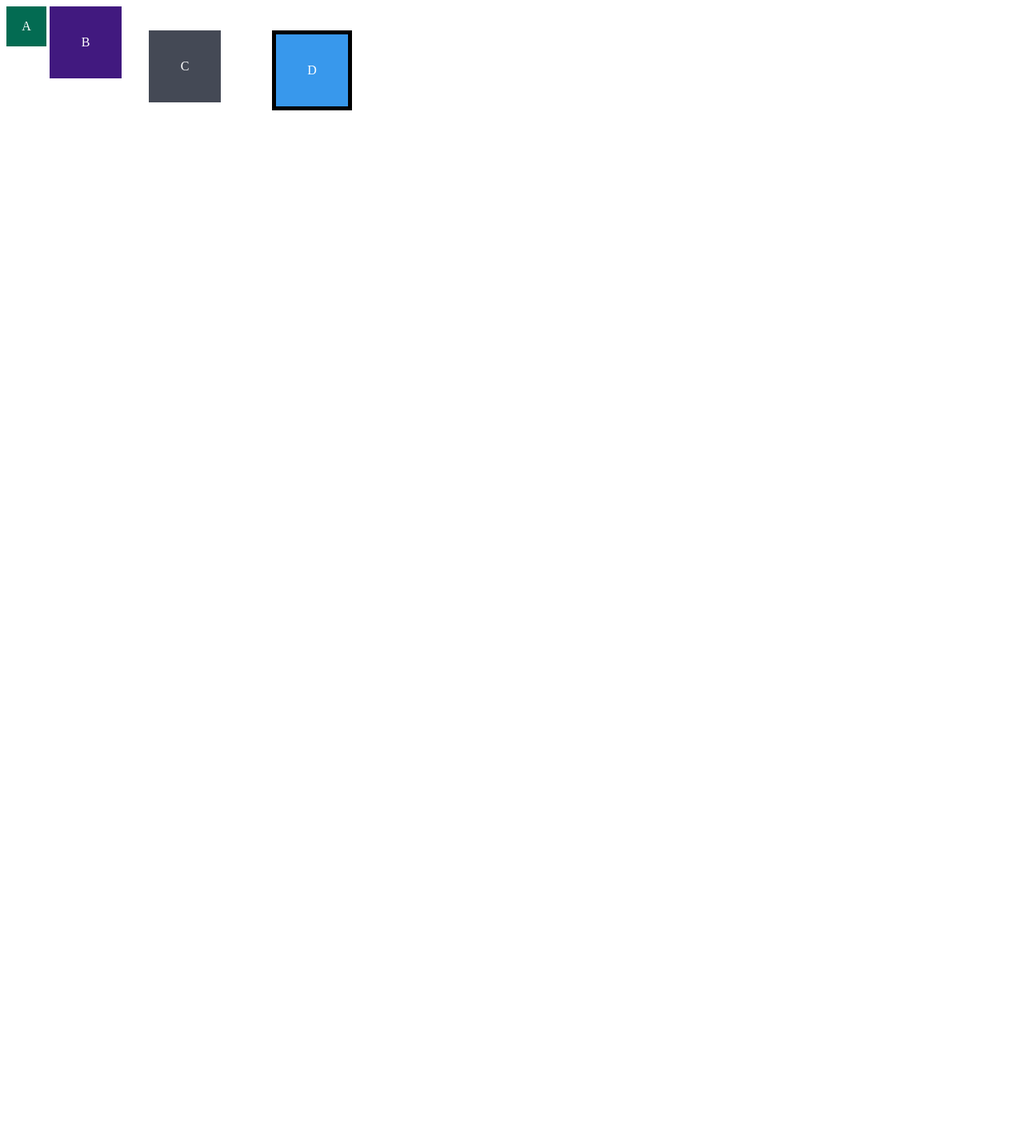
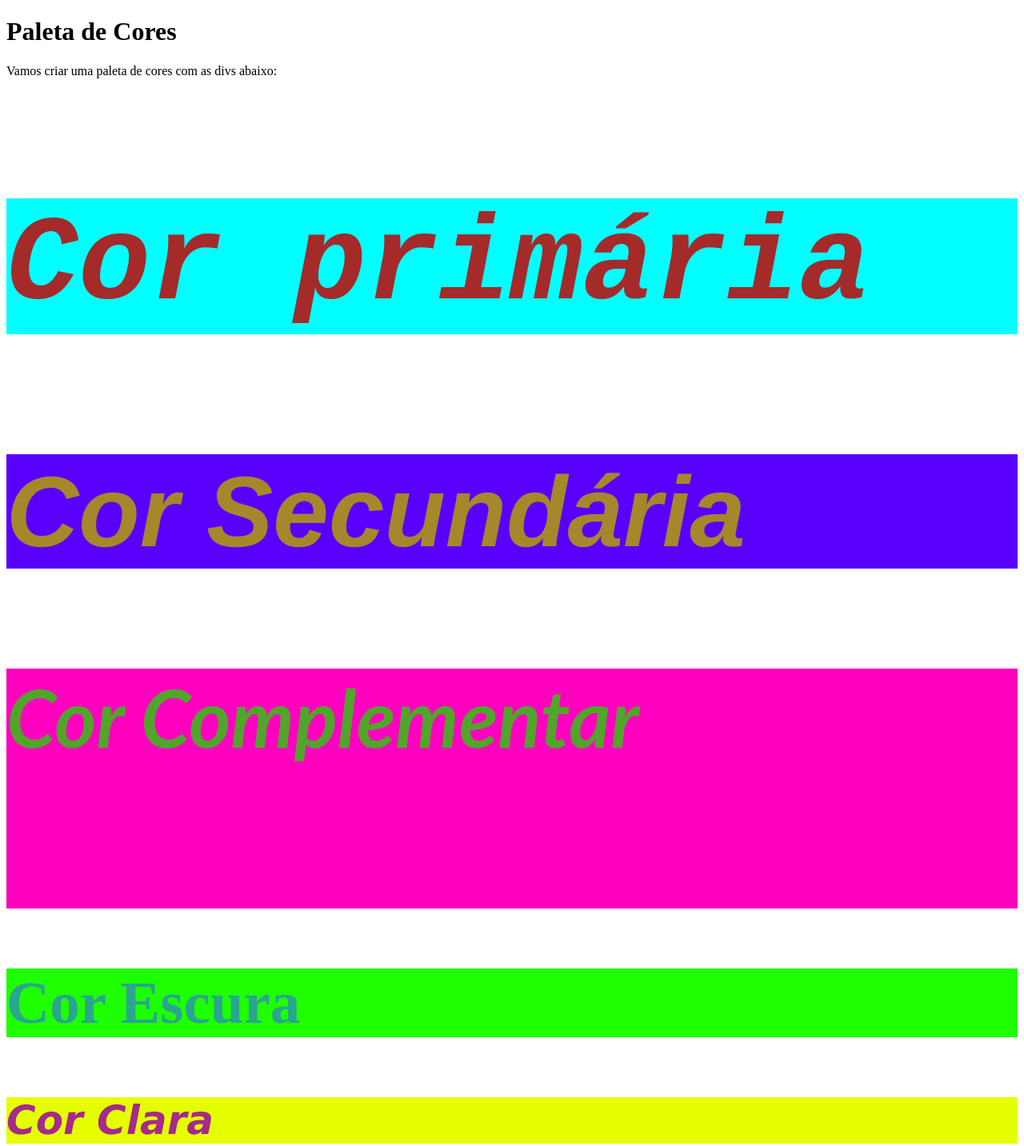
Before and after one commit to caique-cast/trybe-exercicio, a plain HTML site: page fundamentos/secao-3-seletores.e.posicionamento/dia-3-seletores.e.posicionamento/index.html in a window 1280 px wide. Shown: the whole page at 80% size. Before the commit the page ends 800 px from the top, so only its background shows below. Drawn offline with Linux system fonts and the light colour scheme.

Commit message:
exercicio agrupamento e seletore 2

```diff
--- a/fundamentos/secao-3-seletores.e.posicionamento/dia-3-seletores.e.posicionamento/index.html
+++ b/fundamentos/secao-3-seletores.e.posicionamento/dia-3-seletores.e.posicionamento/index.html
@@ -1,18 +1,28 @@
 <!DOCTYPE html>
 <html lang="pt-br">
+<head>
+  <meta charset="UTF-8">
+  <title>Pseudo-classes</title>
+  <link rel="stylesheet" href="style.css">
+</head>
+<body>
+  <h1>Paleta de Cores</h1>
+  <p>Vamos criar uma paleta de cores com as divs abaixo:</p>
+  <div class="primaria">
+    <h3 class="e1">Cor primária</h3>
 
-<head>
-    <meta charset="UTF-8">
-    <meta name="viewport" content="width=device-width, initial-scale=1.0">
-    <title>Exercício: box model</title>
-    <link rel="stylesheet" href="style.css">
-</head>
-
-<body>
-    <div class="caixa width-and-height" style="background: #036b52">A</div>
-    <div class="caixa width-and-height padding" style="background: #41197f;">B</div>
-    <div class="caixa width-and-height padding margin" style="background: #444955">C</div>
-    <div class="caixa width-and-height padding margin border" style="background: #3898EC">D</div>
+  </div>
+  <div class="secundaria">
+    <h3 class="e2">Cor Secundária</h3>
+  </div>
+  <div class="complementar">
+    <h3 class="e3">Cor Complementar</h3>
+  </div>
+  <div class="escura">
+    <h3 class="e4">Cor Escura</h3>
+  </div>
+  <div class="clara">
+    <h3 class="e5">Cor Clara</h3>
+  </div>
 </body>
-
 </html>
--- a/fundamentos/secao-3-seletores.e.posicionamento/dia-3-seletores.e.posicionamento/style.css
+++ b/fundamentos/secao-3-seletores.e.posicionamento/dia-3-seletores.e.posicionamento/style.css
@@ -1,28 +1,12 @@
-.caixa {
-    color: white;
-    display: inline-block;
-    line-height: 50px;
-    text-align: center;
-    vertical-align: top;
-}
-
-.width-and-height {
-    height: 50px;
-    width: 50px;
-}
-
-/* insira na classe abaixo um padding de 20px para aplicá-lo aos itens B, C e D */
-.padding {
-    padding: 20px;
-}
-
-/* insira na classe abaixo uma margem de 30px para aplicá-la aos itens C e D */
-.margin {
-    margin: 30px;
-}
-
-/* insira na classe abaixo uma borda com valor '5px solid black' para aplicá-la ao item D */
-.border {
-  border: 5px solid black
-   ;
-}
+div:hover { border-style: double;}
+.primaria {background-color: aqua;}
+.secundaria {background-color: rgb(89, 0, 255);}
+.complementar {background-color: rgb(255, 0, 191); height: 300px; }
+.escura {background-color: rgb(30, 255, 0);}
+.clara {background-color: rgb(229, 255, 0);}
+.e1 { color: brown; font-size: 150px; font-style: italic; font-family: 'Courier New', Courier, monospace;}
+.e2 { color: rgb(165, 136, 42); font-size: 125px; font-style: oblique; font-family: 'Franklin Gothic Medium', 'Arial Narrow', Arial, sans-serif; }
+.e3 { color: rgb(81, 165, 42); font-size: 100px; font-style: inherit; font-family: 'Gill Sans', 'Gill Sans MT', Calibri, 'Trebuchet MS', sans-serif;}
+.e4 { color: rgb(42, 165, 144); font-size: 75px; font-style: initial; font-family: 'Times New Roman', Times, serif;}
+.e5 { color: rgb(165, 42, 138); font-size: 50px; font-style: unset; font-family: Verdana, Geneva, Tahoma, sans-serif;}
+.e1,.e3,.e5 { font-style: italic;}
```
